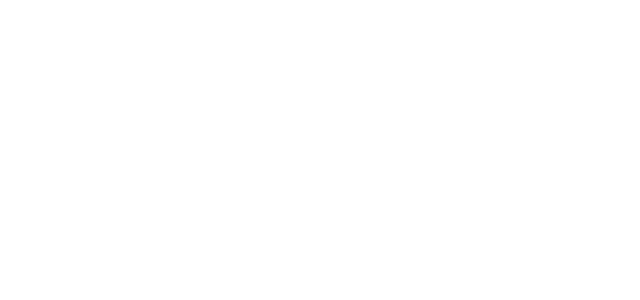
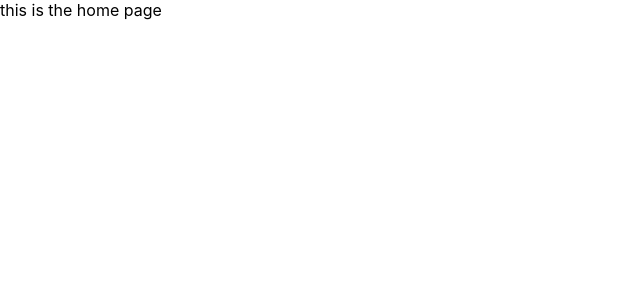
Before and after one commit to lokeshkumar111/amazon_clone, a React (Create React App) app in the folder amazon/: page / in a window 1280 px wide. Before the commit this address had no page. Shown: the top 300 px of the page, without its empty margins (0-640 px from the left). Built offline with nearby package versions, Linux system fonts and the light colour scheme.

Commit message:
login page, home page, signup page added

```diff
--- a/amazon/src/components/CreatAccount/CreateAccount.jsx
+++ b/amazon/src/components/CreatAccount/CreateAccount.jsx
@@ -34,7 +34,7 @@ const CreateAccount = () => {
             <input className="inputData" placeholder='At least 6 characters'/>
             <br/>
             <br/>
-            <Link to='home'><button>Continue</button></Link>
+            <Link to='/'><button>Continue</button></Link>
         </form>
         <p style={{'color':'blue'}}>Need help?</p>
         <hr style={{'color':'grey' , 'width': '93%', 'margin-left': '-2px'}}/>
--- a/amazon/src/components/HomeNavbar/HomeNavbar.jsx
+++ b/amazon/src/components/HomeNavbar/HomeNavbar.jsx
@@ -0,0 +1,11 @@
+import React from 'react'
+
+const HomeNavbar = () => {
+  return (
+    <div>
+      this is the home page
+    </div>
+  )
+}
+
+export default HomeNavbar
--- a/amazon/src/components/Routes/AllRoutes.jsx
+++ b/amazon/src/components/Routes/AllRoutes.jsx
@@ -2,10 +2,12 @@ import React from 'react'
 import {BrowserRouter, Routes, Route} from 'react-router-dom';
 import Login from '../loginPage/Login';
 import CreateAccount from '../CreatAccount/CreateAccount';
+import HomeNavbar from '../HomeNavbar/HomeNavbar';
 const AllRoutes = () => {
   return (
     <BrowserRouter>
     <Routes>
+        <Route path='/' element={<HomeNavbar/>}></Route>
         <Route path='/login' element={<Login/>}></Route>
         <Route path='/signup' element={<CreateAccount/>}></Route>
     </Routes>
--- a/amazon/src/components/loginPage/Login.jsx
+++ b/amazon/src/components/loginPage/Login.jsx
@@ -19,7 +19,7 @@ const Login = () => {
           <input className="inputData" placeholder=''/>
           <br/>
           <br/>
-          <Link to='/home'><button>Continue</button></Link>
+          <Link to='/'><button>Continue</button></Link>
         </form>
         <p>By Continuing, You agree to Amazon's <span style={{'color':'blue'}}>Condition of Use</span> and <span style={{'color':'blue'}}>Privacy Policy</span></p>
         <p style={{'color':'blue'}}>Need help?</p>
```
